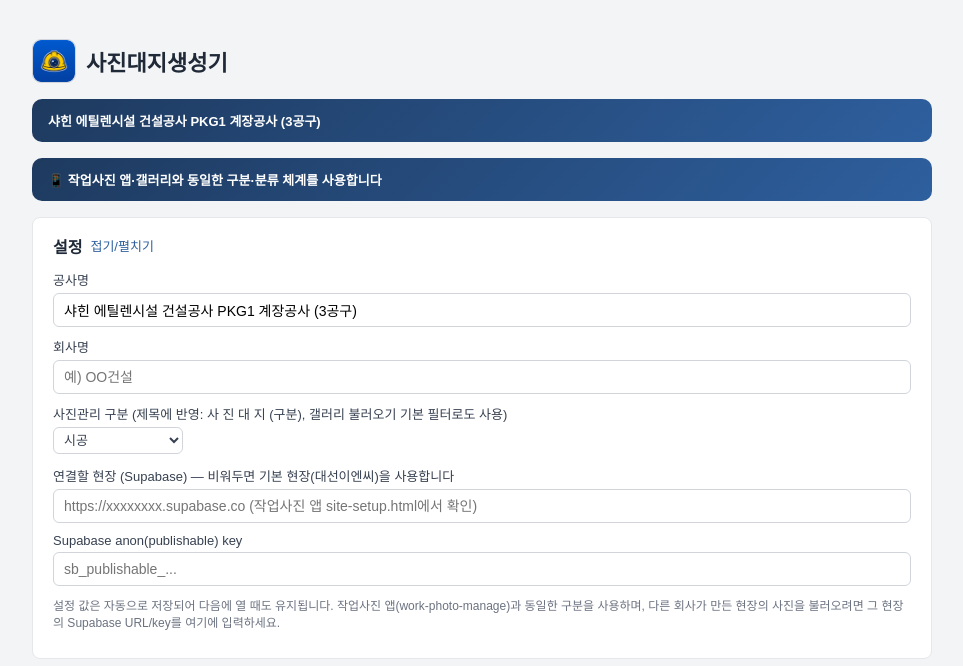
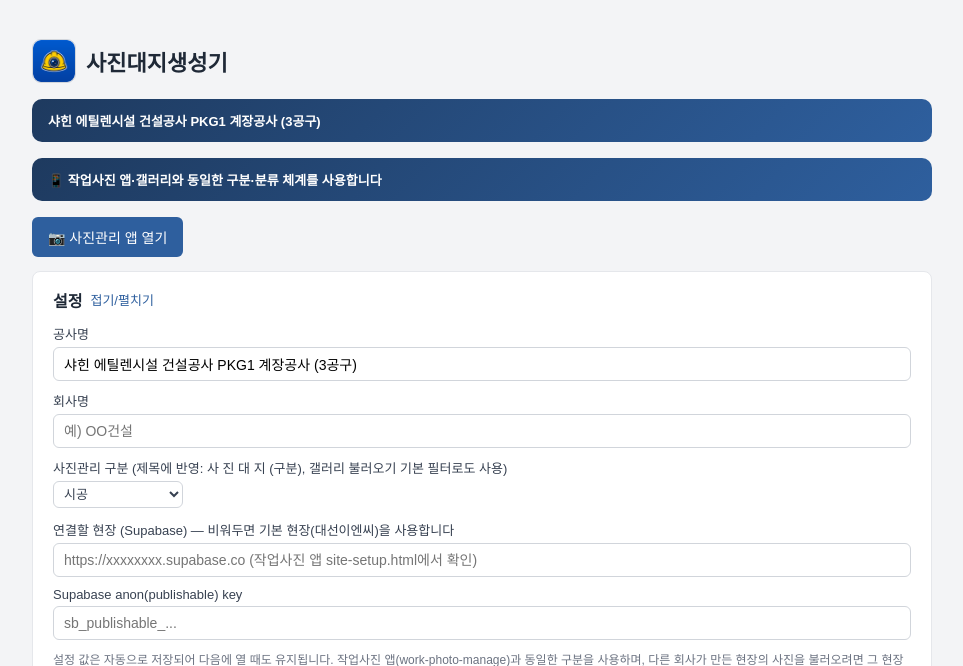
Before and after one commit to faraoh77777/work-photo-manage, a Flask app: page / in a window 1280 px wide. Shown: the top 666 px of the page, without its empty margins (158-1121 px from the left). Run offline with Flask 3, Linux system fonts and the light colour scheme; some libraries are stand-ins or nearby versions.

Commit message:
feat: 사진대지생성기에 사진관리 앱(work-photo-manage) 열기 버튼 추가
/app/ 라우트가 이미 저장소 루트 index.html을 서빙하고 있어(APP_DIR=REPO_DIR),
새 탭으로 여는 버튼만 상단에 추가.

Co-Authored-By: Claude Sonnet 5 <noreply@anthropic.com>
Claude-Session: https://claude.ai/code/session_012ZocYk8tqTLkJyhq4PX6En

```diff
--- a/photo-sheet/templates/index.html
+++ b/photo-sheet/templates/index.html
@@ -13,6 +13,7 @@
   <h1><img src="/static/icon.png" alt="" class="app-icon">사진대지생성기</h1>
   <div class="brand-banner" id="hdrProjectCompany" style="display:none;"></div>
   <div class="brand-banner">📱 작업사진 앱·갤러리와 동일한 구분·분류 체계를 사용합니다</div>
+  <a href="/app/" target="_blank" rel="noopener" class="primary-btn" id="openPhotoAppBtn" style="display:inline-block;text-decoration:none;margin-bottom:14px;">📷 사진관리 앱 열기</a>
 
   <section class="panel" id="settingsPanel">
     <h2>설정 <button type="button" id="toggleSettings" class="link-btn">접기/펼치기</button></h2>
```
